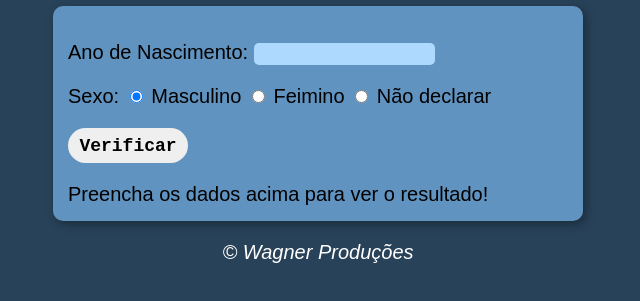
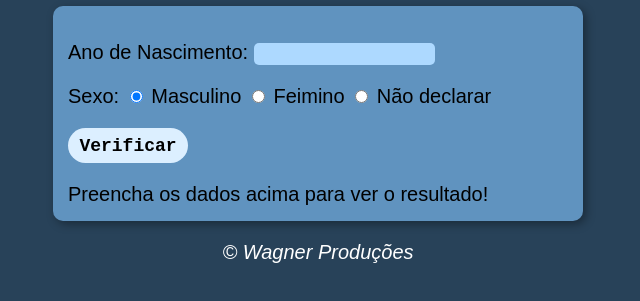
Before and after one commit to wagner-guedes-dev/identificador-de-idade, a plain HTML site: page index.html in a window 1280 px wide. Shown: the part 93-394 px from the top of the page, without its empty margins (322-962 px from the left). Drawn offline with Linux system fonts and the light colour scheme.

```diff
--- a/style.css
+++ b/style.css
@@ -32,6 +32,7 @@ section {
     border: 0;
     cursor: pointer;
     font-size: 18px;
+    background-color: #dcefff;
 }
 footer {
     color: white;
```
Also changed, not shown: 1 other file.
